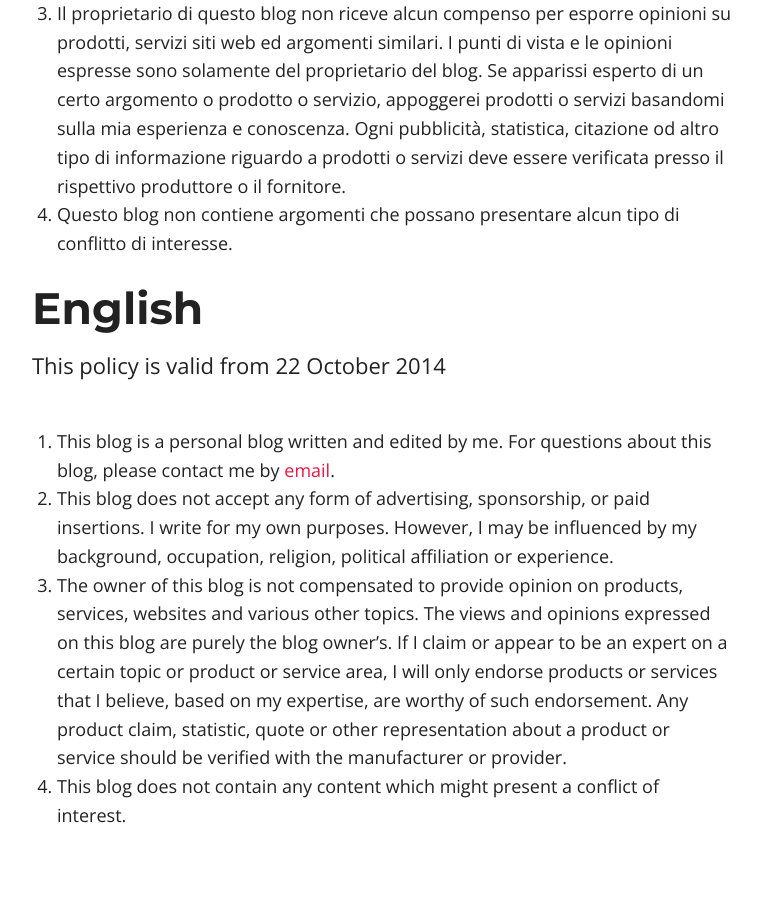
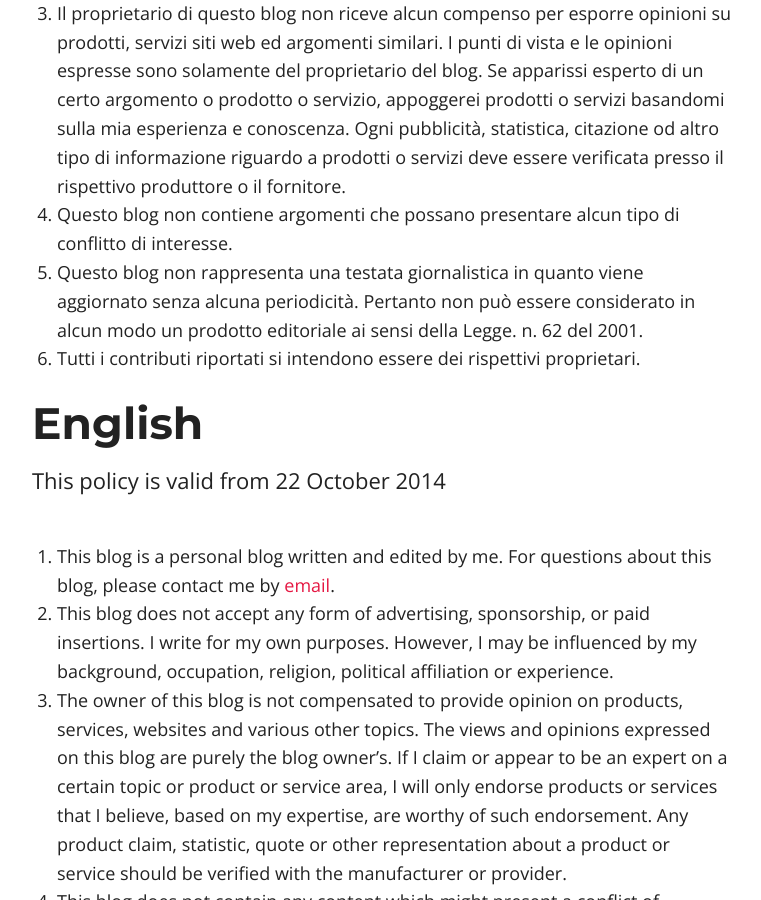
Before and after one commit to xplorup/xplorup.github.io, a Jekyll site: the page built from disclaimer.md, in a window 1280 px wide and 900 px high, scrolled down 703 px. Shown: the whole window, without its empty margins (258-1019 px from the left). Built offline with Jekyll 4.4.1, drawn with Linux system fonts in a browser that asks for light colours; nearby versions of some CDN libraries.

Commit message:
Little text corrections

```diff
--- a/disclaimer.md
+++ b/disclaimer.md
@@ -13,6 +12,8 @@ La policy è valida dal 22 ottobre 2014
 2. Questo blog non accetta alcuna forma di pubblicità, tramite sponsor o inserzioni a apagamento. Quanto scritto è per i miei scopi personali. In ogni caso potrei essere influenzato dalle mie conoscenze ed esperienze culturali, lavorative, religiose, politiche.
 3. Il proprietario di questo blog non riceve alcun compenso per esporre opinioni su prodotti, servizi siti web ed argomenti similari. I punti di vista e le opinioni espresse sono solamente del proprietario del blog. Se apparissi esperto di un certo argomento o prodotto o servizio, appoggerei prodotti o servizi basandomi sulla mia esperienza e conoscenza. Ogni pubblicità, statistica, citazione od altro tipo di informazione riguardo a prodotti o servizi deve essere verificata presso il rispettivo produttore o il fornitore.
 4. Questo blog non contiene argomenti che possano presentare alcun tipo di conflitto di interesse.
+5. Questo blog non rappresenta una testata giornalistica in quanto viene aggiornato senza alcuna periodicità. Pertanto non può essere considerato in alcun modo un prodotto editoriale ai sensi della Legge. n. 62 del 2001.
+6. Tutti i contributi riportati si intendono essere dei rispettivi proprietari.
 
 # English #
 This policy is valid from 22 October 2014
--- a/humans.txt
+++ b/humans.txt
@@ -21,12 +21,13 @@ Description: Non multa, sed multum
 Chef:Gabriele Campo
 Contact: gab [at] xplorup.com
 Twitter: @xplorup
+GitHub: @xplorup
 From:Milan, Italy
 
 
 /* SITE */
 
-Last update: {{ site.time | date: '%F' }}
+Last update: 22 Oct 2014
 Language: Italian
 Doctype: HTML5
 IDE: Notepad++, Github Pages, Jekyll, Ruby
```
Also changed, not shown: other parts of disclaimer.md (+1 -2 lines), 404.md (+1 -0 lines), README.md.
